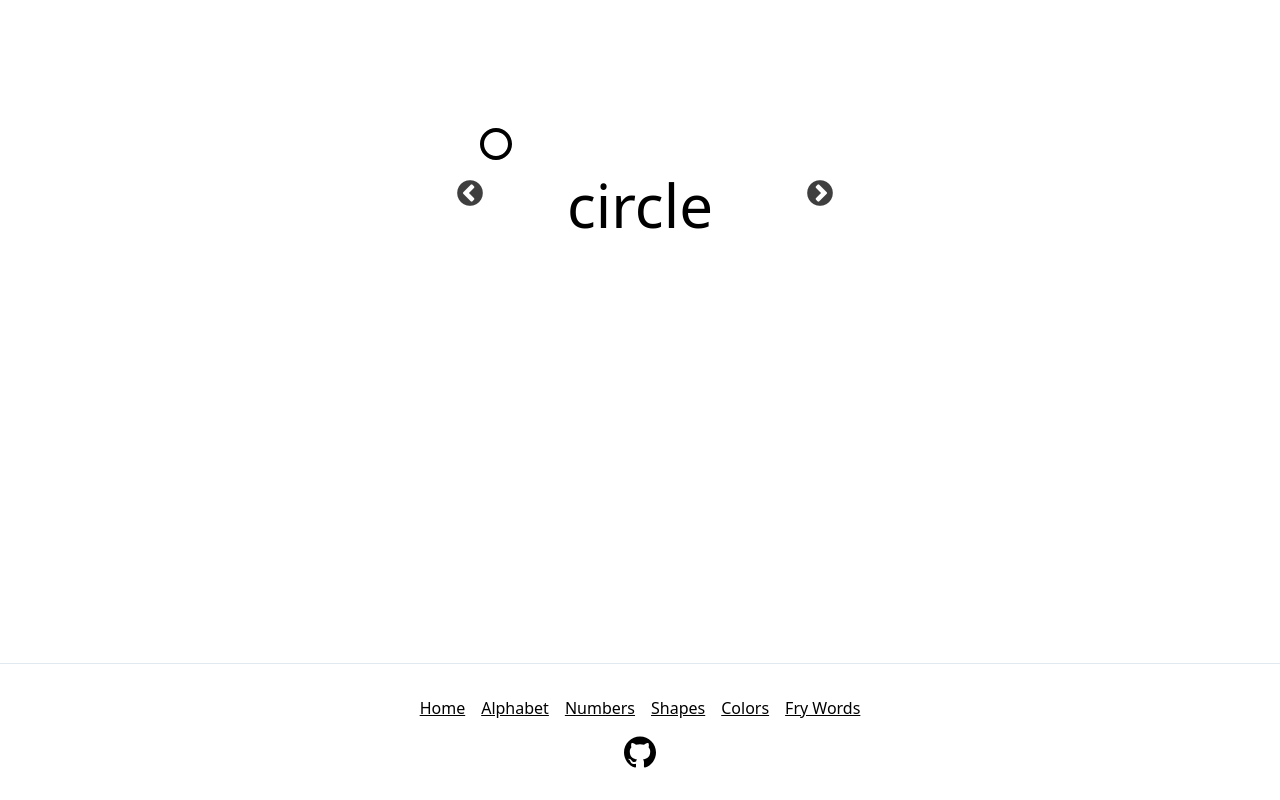
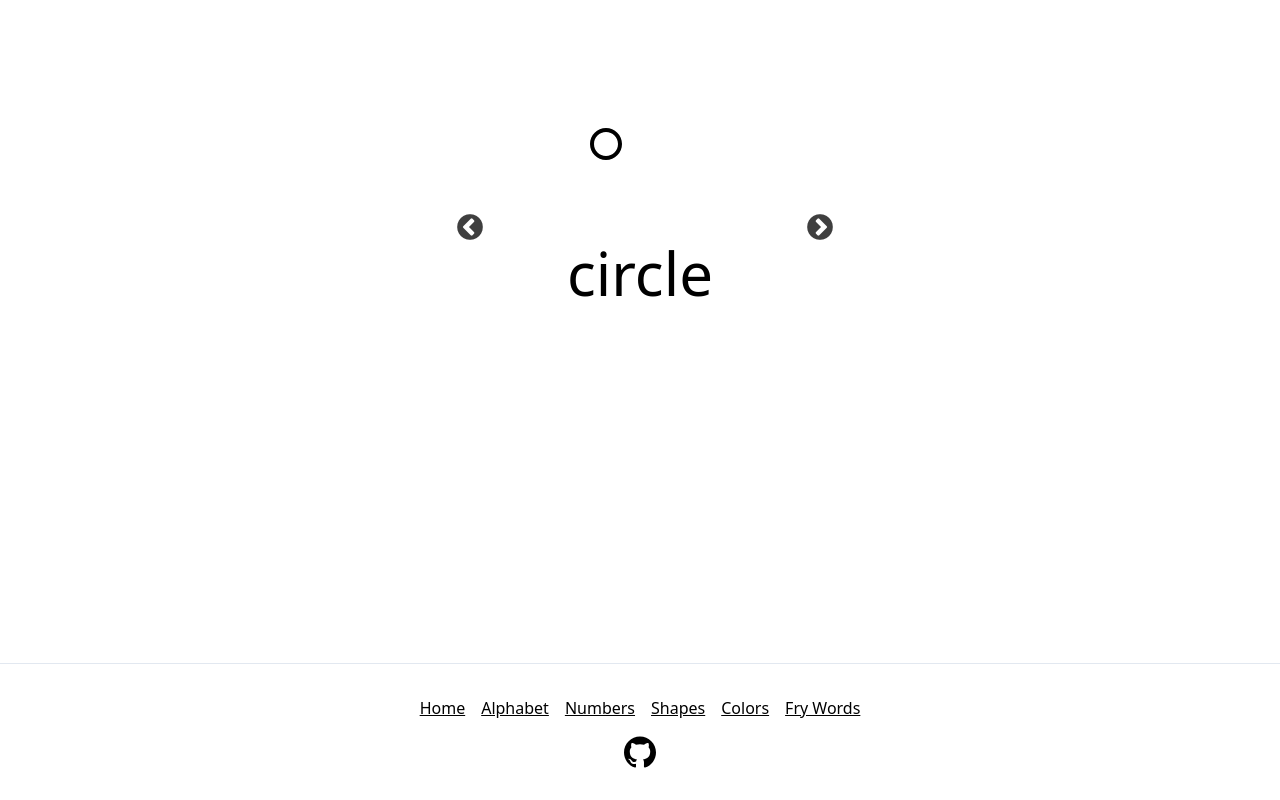
Before and after one commit to gregrickaby/preschool-flashcards, a Next.js app: page /shapes in a window 1280 px wide. Built offline with nearby package versions, Linux system fonts and the light colour scheme.

Commit message:
shape styles

```diff
--- a/styles/index.css
+++ b/styles/index.css
@@ -15,6 +15,13 @@
   font-size: 100px;
 }
 
+.flashcard-shape {
+  @apply m-auto;
+
+  height: 100px;
+  width: 100px;
+}
+
 .flashcard-description {
   font-size: 60px;
 }
```
